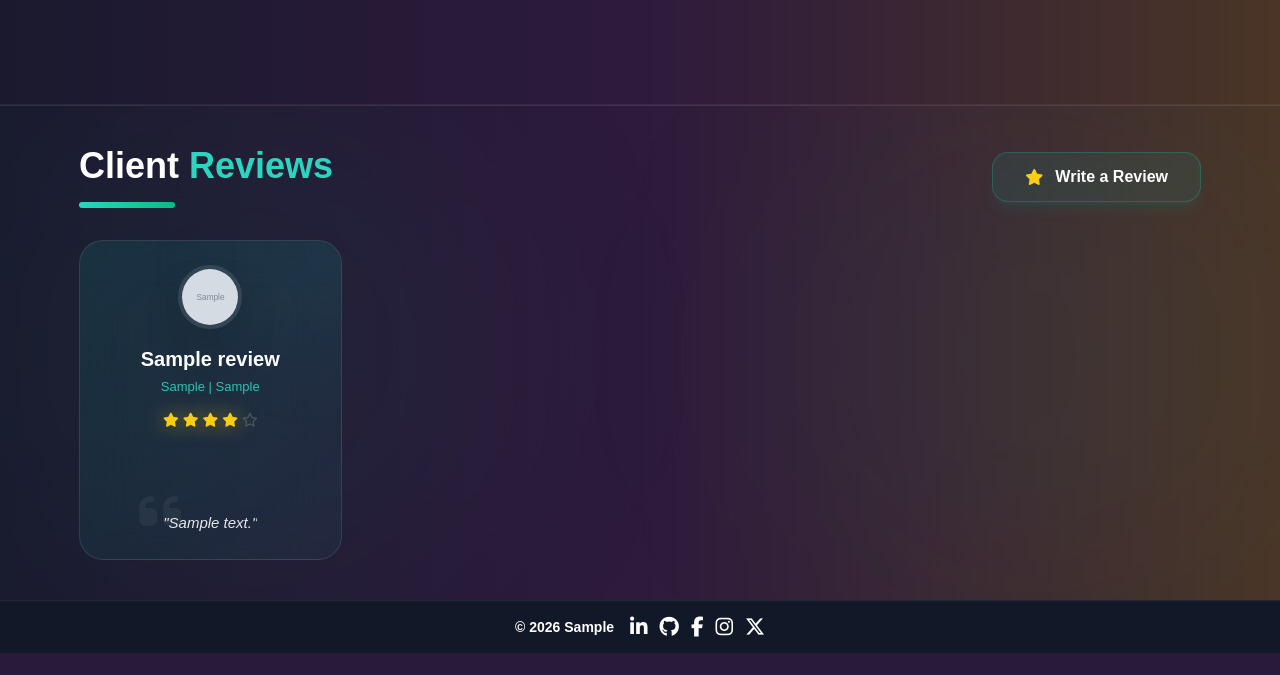
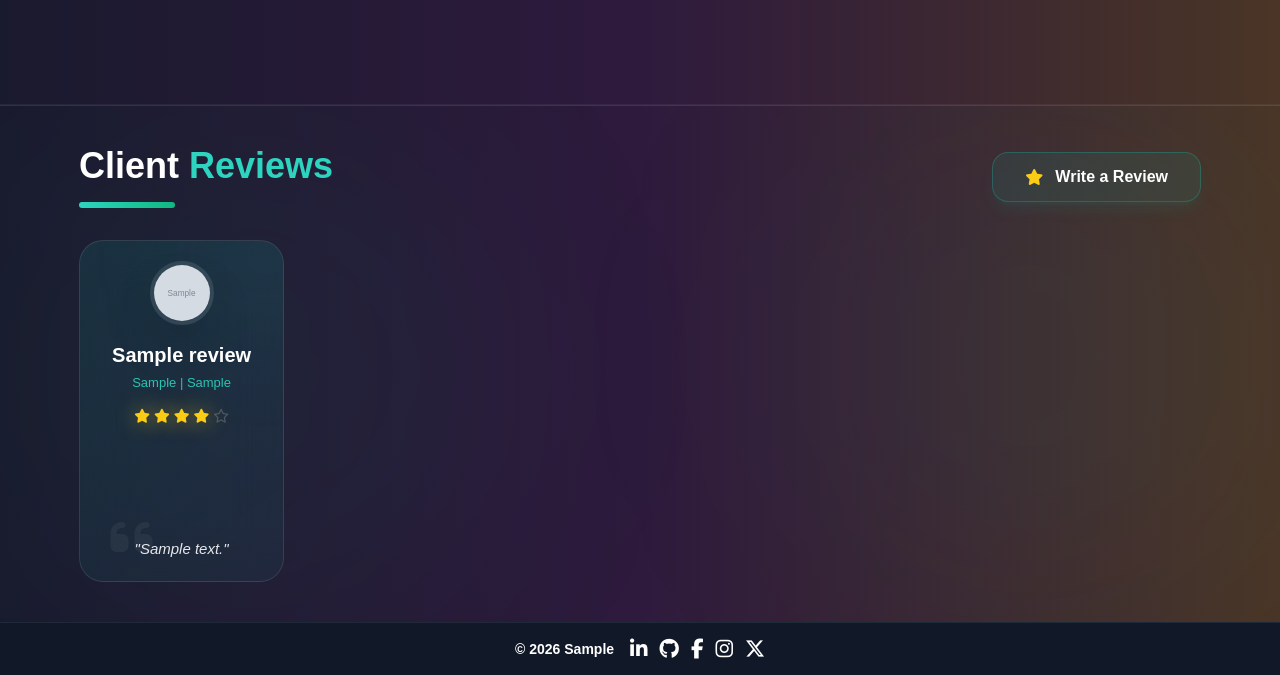
Before and after one commit to sandwip-das/Portfolio, a Django app: page / in a window 1280 px wide. Shown: the part 695-1370 px from the top of the page. Before the commit the page ends 1348 px from the top, so only its background shows below. Run offline with Django 5.2, Linux system fonts and the light colour scheme; tables that the repository leaves empty hold one stand-in row (values such as "Sample post"); grey boxes marked "Sample" are stand-in pictures; parts of the project's set-up code (start-up, migrations or seed data) failed here and were passed over; some libraries are stand-ins or nearby versions.

Commit message:
Updated: 08 May 26, AT 01:47
Review card customization

```diff
--- a/templates/partials/_reviews.html
+++ b/templates/partials/_reviews.html
@@ -20,10 +20,10 @@
         </div>
 
         {% if reviews %}
-        <div class="grid grid-cols-1 sm:grid-cols-2 lg:grid-cols-3 xl:grid-cols-4 gap-6">
+        <div class="grid grid-cols-1 sm:grid-cols-2 md:grid-cols-3 lg:grid-cols-4 xl:grid-cols-5 gap-6">
             {% for review in reviews %}
             <div class="group relative h-full">
-                <div class="relative rounded-[1.5rem] p-6 w-full min-h-[320px] flex flex-col items-center text-center border border-white/10 transition-all duration-700 hover:-translate-y-2 hover:shadow-2xl backdrop-blur-xl overflow-hidden"
+                <div class="relative rounded-[1.5rem] p-5 w-full aspect-[3/5] flex flex-col items-center text-center border border-white/10 transition-all duration-700 hover:-translate-y-2 hover:shadow-2xl backdrop-blur-xl overflow-hidden"
                     style="background: linear-gradient(145deg, rgba(20, 184, 166, 0.12), rgba(45, 212, 191, 0.05));"
                     onmouseover="this.style.borderColor='rgba(45, 212, 191, 0.4)'; this.style.boxShadow='0 20px 40px -12px rgba(20, 184, 166, 0.2)';"
                     onmouseout="this.style.borderColor='rgba(255, 255, 255, 0.1)'; this.style.boxShadow='none';">
```
